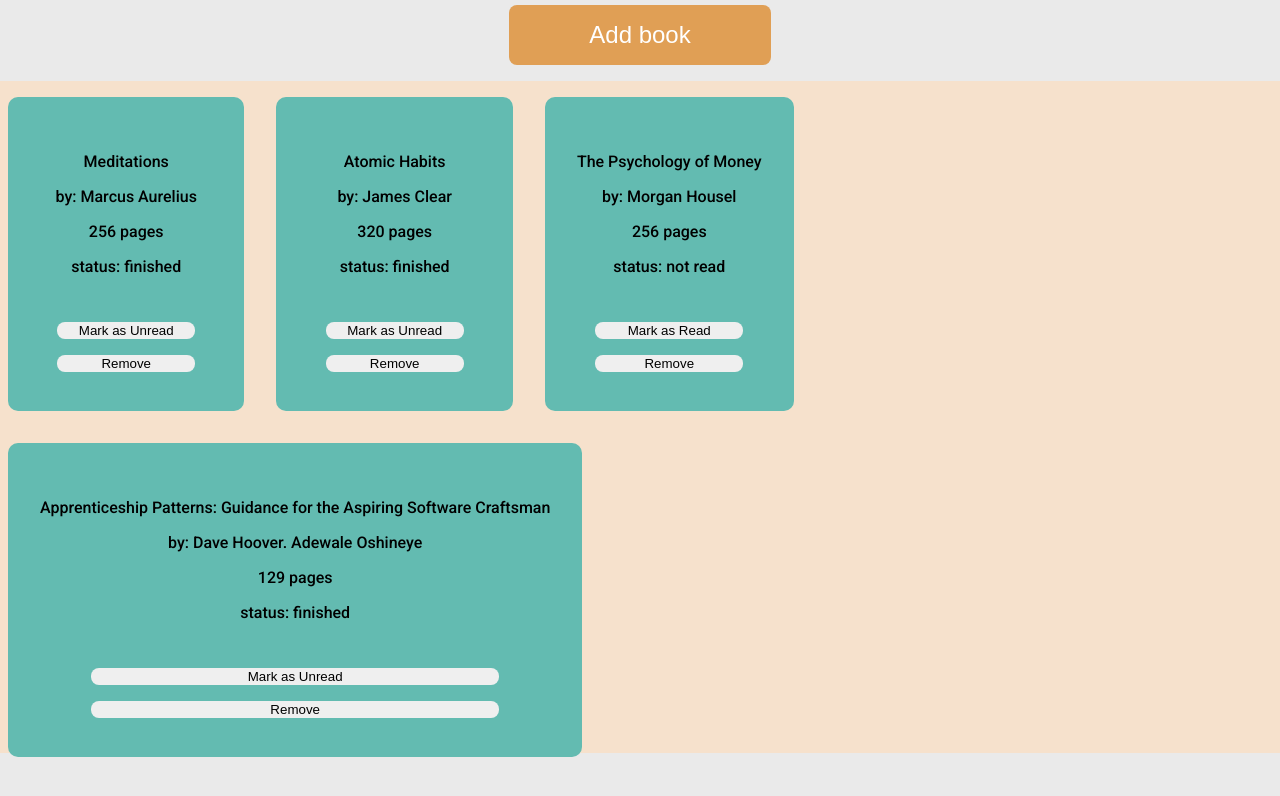
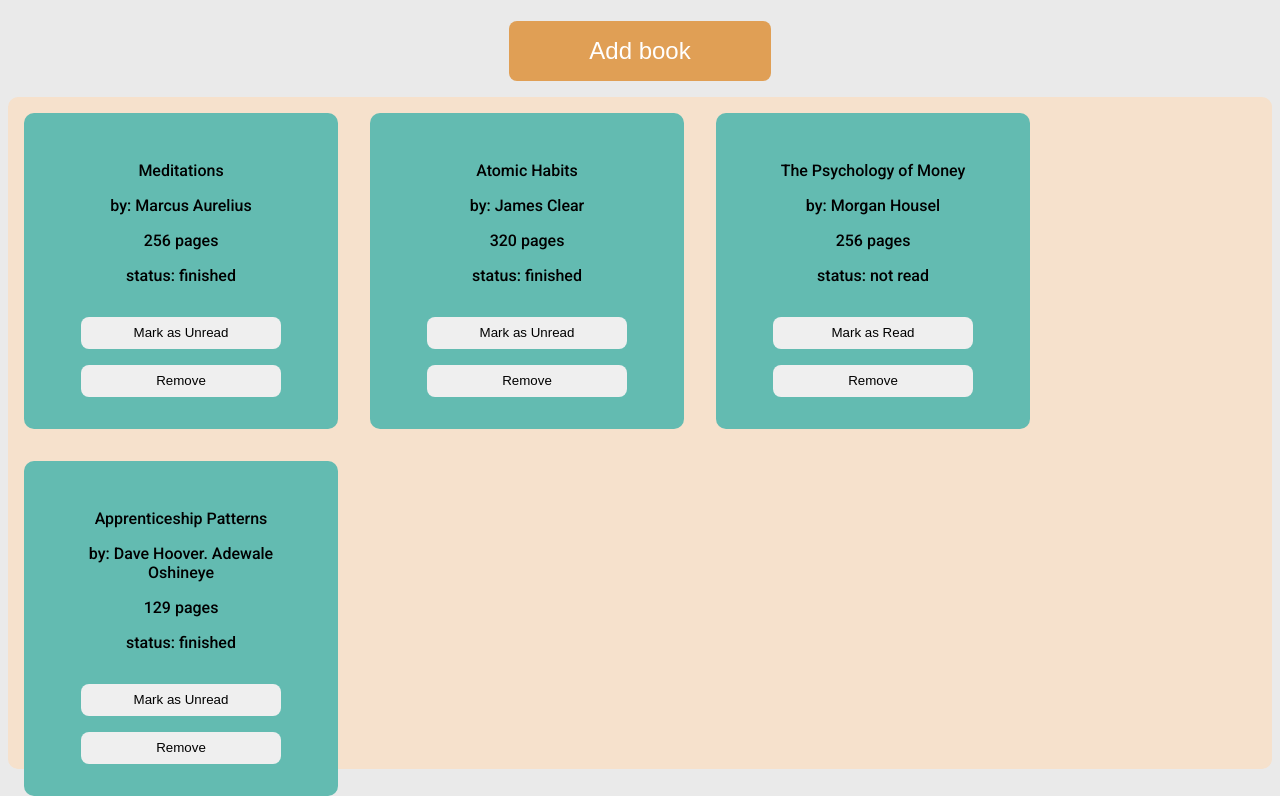
Before and after one commit to brianbud/library, a plain HTML site: page index.html in a window 1280 px wide. Shown: the part 125-921 px from the top of the page. Before the commit the page ends 882 px from the top, so only its background shows below. Drawn offline with Linux system fonts and the light colour scheme.

```diff
--- a/script.js
+++ b/script.js
@@ -29,8 +29,7 @@ const myLibrary = [
     status: "not read",
   },
   {
-    title:
-      "Apprenticeship Patterns: Guidance for the Aspiring Software Craftsman",
+    title: "Apprenticeship Patterns",
     author: "Dave Hoover. Adewale Oshineye",
     pages: 129,
     status: "finished",
--- a/style.css
+++ b/style.css
@@ -31,6 +31,7 @@ main {
   display: flex;
   flex-direction: column;
   align-items: center;
+  padding: 1rem;
 }
 
 .container {
@@ -41,26 +42,27 @@ main {
   justify-content: start;
   flex-wrap: wrap;
   gap: 2rem;
-  padding: 1rem 1.5rem;
+  padding: 1rem 1rem;
   border-radius: 10px;
 }
 
 .card {
   padding: 2rem;
   background-color: #63bbb1;
-  height: 250px;
   border-radius: 10px;
   display: flex;
   flex-direction: column;
   justify-content: space-around;
   font-size: 1rem;
   font-weight: 500;
+  width: 250px;
 }
 
 .card button {
   width: 80%;
   margin-top: 1rem;
   font-weight: 400;
+  height: 2rem;
 }
 
 dialog {
```
Also changed, not shown: screenshot.png (added), 1 other file.
